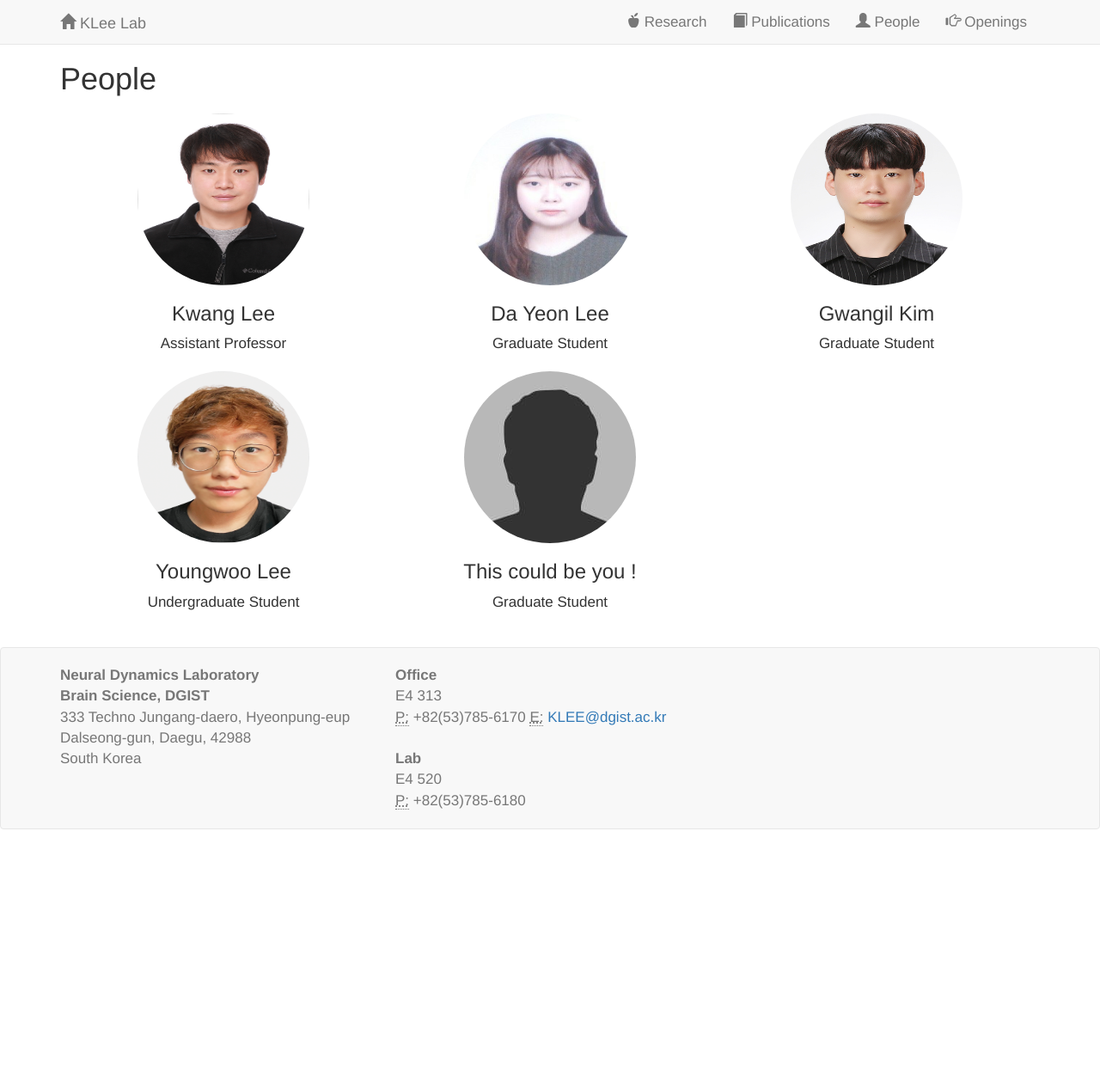
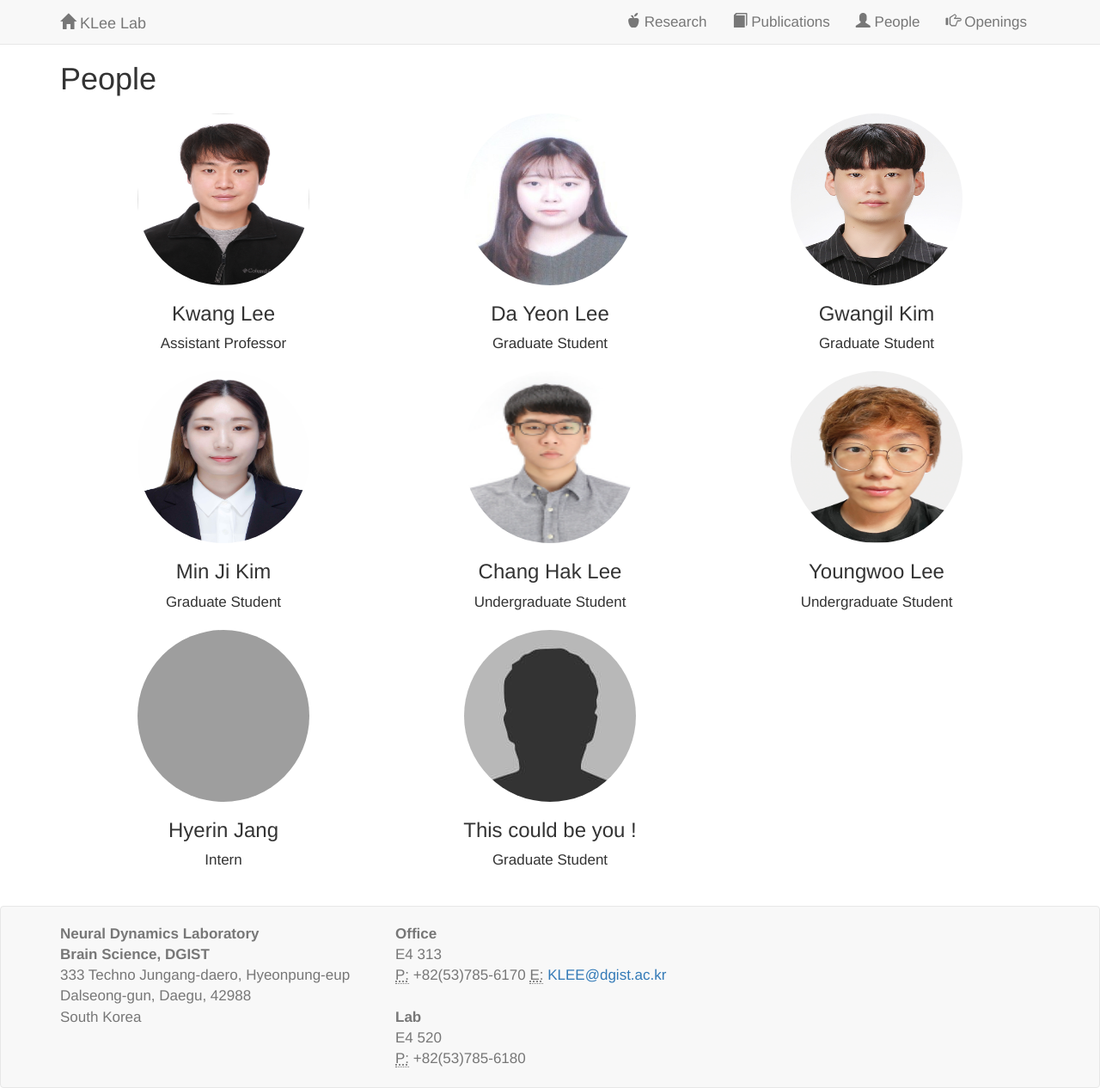
Before and after one commit to kleelab/kleelab.github.io, a Jekyll site: the page built from people.html, in a window 1280 px wide. Shown: the whole page at 86% size. Built offline with Jekyll 4.4.1, drawn with Linux system fonts in a browser that asks for light colours; nearby versions of some CDN libraries; a style sheet for code colours, icons or effects is not loaded; before the commit the page ends 965 px from its top, so only the background shows below that; grey boxes are pictures that could not be loaded.

Commit message:
Update people.yml

```diff
--- a/_data/people.yml
+++ b/_data/people.yml
@@ -12,10 +12,22 @@
   role: Graduate Student
   photo: "/images/Gwangil Kim.jpg"
 
+- name: Min Ji Kim
+  role: Graduate Student
+  photo: "/images/Min Ji Kim.jpg"
+
+- name: Chang Hak Lee
+  role: Undergraduate Student
+  photo: "/images/Chang Hak Lee.jpg"
+
 - name: Youngwoo Lee
   role: Undergraduate Student
   photo: "/images/Youngwoo Lee.PNG"
 
+- name: Hyerin Jang
+  role: Intern
+  photo: "/images/Hyerin Jang.PNG"
+
 - name: "This could be you !"
   role: Graduate Student
   photo: "/images/Rock.jpg"
```
